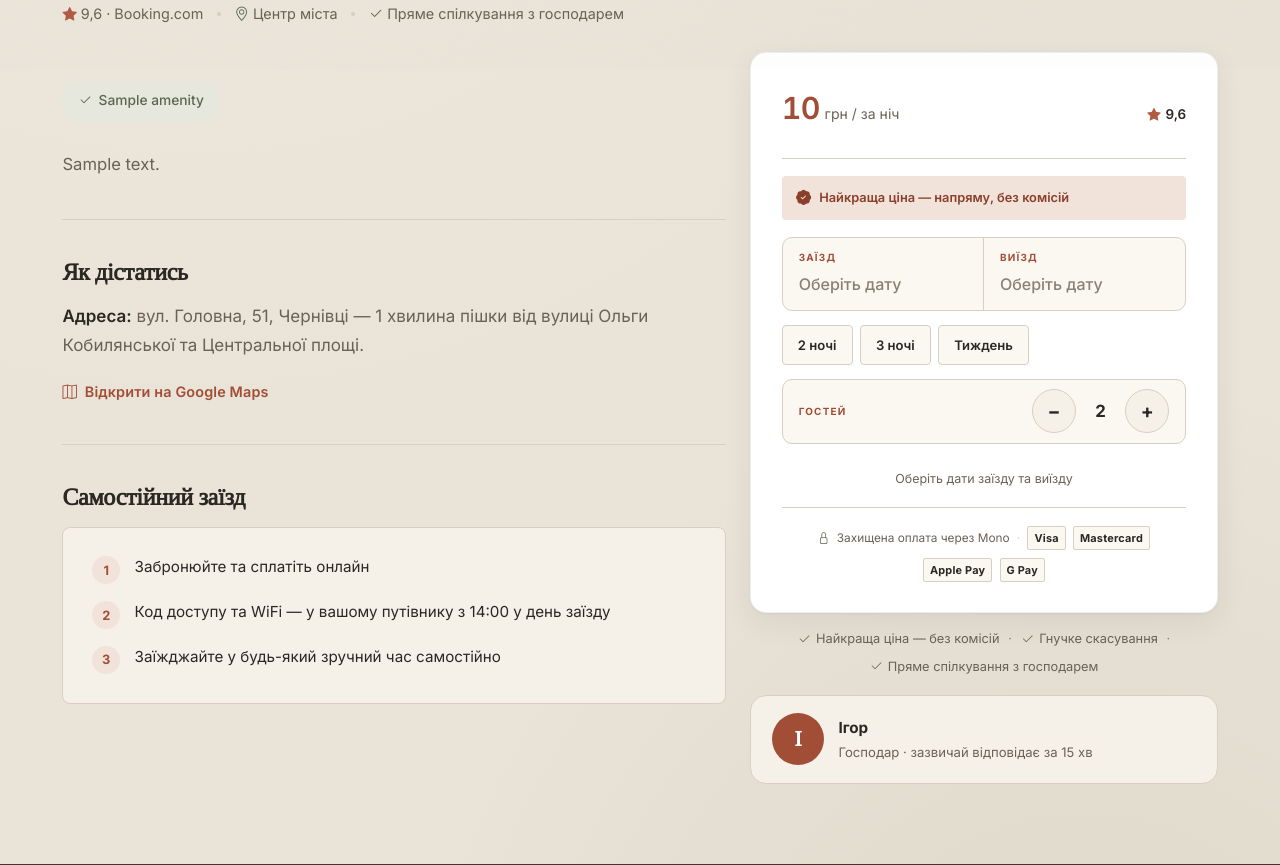
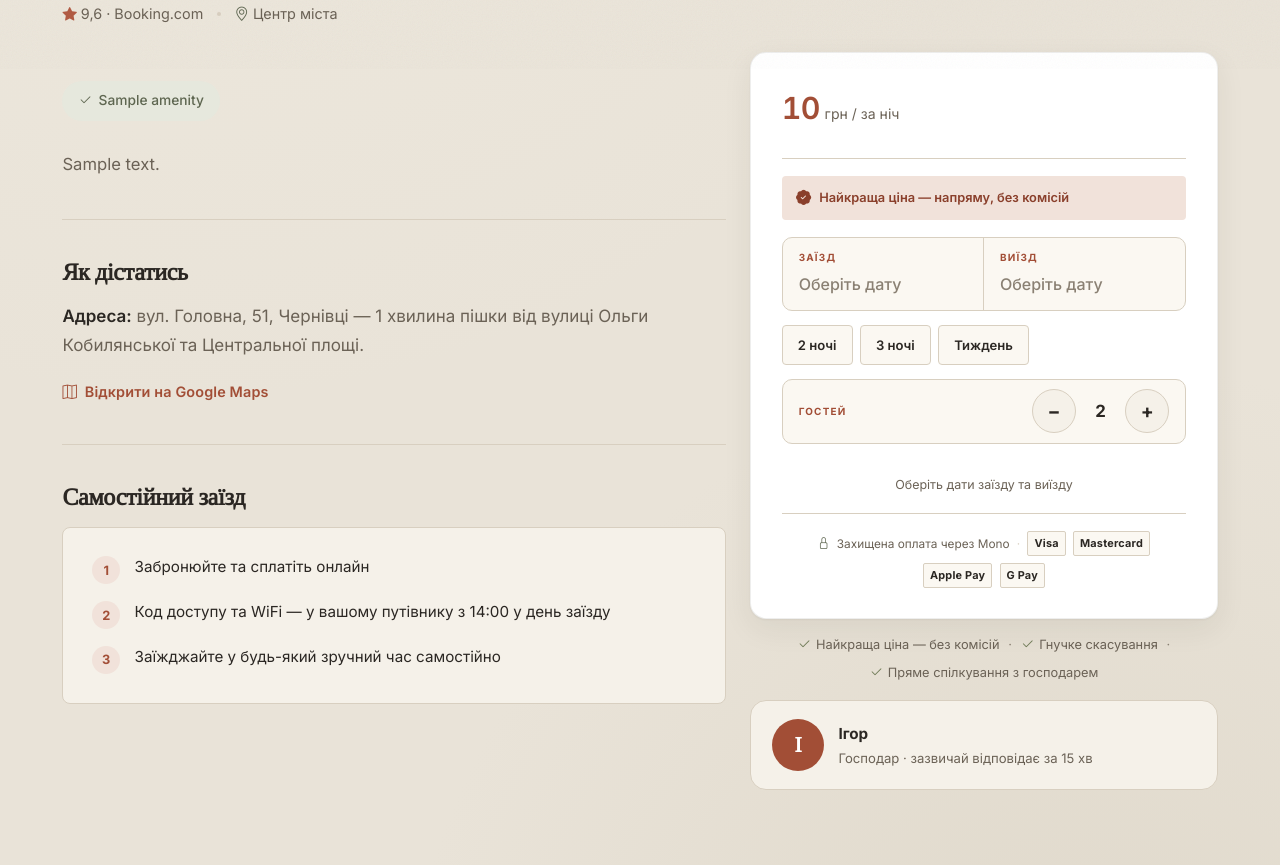
Before and after one commit to minyaylo007/central-aparts-web, a Flask app: template templates/public_apartment.html in a window 1280 px wide. Shown: the part 731-1596 px from the top of the page. Run offline with Flask 3, Linux system fonts and the light colour scheme; the template is opened without the code that fills it: most values are stand-ins (such as "Sample title", 1, 10 or a date in 2020); grey boxes marked "Sample" are stand-in pictures; some libraries are stand-ins or nearby versions.

Commit message:
feat(apartment): форма одразу під ціною, виїзд відкривається сам, без дублів
Аудит шляху гостя 26.11 (п.1, 2, 3, 5, 7), воронка ціна 15 → форма 3:
- імʼя, телефон і кнопка броні — одразу під «Разом»; купон і «Додати ще
  апартаменти» — дрібними посиланнями під кнопкою (логіка та сама);
- календар виїзду відкривається сам і на телефоні; липка панель повертається,
  лише коли закриті обидва календарі;
- над датами: без другого рейтингу у віджеті й без «Пряме спілкування» в шапці
  (лишилось під формою);
- на квартирі нема кнопки «Забронювати» в шапці телефона (є липка панель);
- стрілки галереї сховані на сенсорних екранах: свайп, точки й лічильник лишились.
Смока: 24а (виїзд сам, сторінка не зсувається), 24г (390×844: «Разом», поля й
кнопка в одному екрані), 21г — без стрілок.

Co-Authored-By: Claude Opus 5.5 <noreply@anthropic.com>
Claude-Session: https://claude.ai/code/session_017bN88UK3WfMT6XPobADKt3

```diff
--- a/static/critical/home.css
+++ b/static/critical/home.css
@@ -1,4 +1,4 @@
-/* critical/home: перший екран (home, home-en) з bootstrap-lite.css + flatpickr + styles.css (sources 6f2d0af3a0af589b). Згенеровано scripts/build_css.sh — руками не правити. */
+/* critical/home: перший екран (home, home-en) з bootstrap-lite.css + flatpickr + styles.css (sources 8fa1b6359726a660). Згенеровано scripts/build_css.sh — руками не правити. */
 :root,[data-bs-theme=light]{--bs-success-text-emphasis:#0a3622;--bs-danger-text-emphasis:#58151c;--bs-success-bg-subtle:#d1e7dd;--bs-danger-bg-subtle:#f8d7da;--bs-success-border-subtle:#a3cfbb;--bs-danger-border-subtle:#f1aeb5;--bs-font-sans-serif:system-ui, -apple-system, "Segoe UI", Roboto, "Helvetica Neue", "Noto Sans", "Liberation Sans", Arial, sans-serif, "Apple Color Emoji", "Segoe UI Emoji", "Segoe UI Symbol", "Noto Color Emoji";--bs-font-monospace:SFMono-Regular, Menlo, Monaco, Consolas, "Liberation Mono", "Courier New", monospace;--bs-body-font-family:var(--bs-font-sans-serif);--bs-body-font-size:1rem;--bs-body-font-weight:400;--bs-body-line-height:1.5;--bs-body-color:#212529;--bs-body-bg:#fff;--bs-emphasis-color-rgb:0, 0, 0;--bs-secondary-color:rgba(33, 37, 41, 0.75);--bs-heading-color:inherit;--bs-link-color-rgb:13, 110, 253;--bs-link-hover-color-rgb:10, 88, 202;--bs-code-color:#d63384;--bs-highlight-color:#212529;--bs-highlight-bg:#fff3cd;--bs-border-width:1px;--bs-border-radius:0.375rem;--bs-border-radius-sm:0.25rem}
 *,*::before,*::after{box-sizing: border-box;}
 @media (prefers-reduced-motion: no-preference){:root{scroll-behavior:smooth}}
--- a/static/critical/other.css
+++ b/static/critical/other.css
@@ -1,4 +1,4 @@
-/* critical/other: перший екран (confirmed, error) з bootstrap-lite.css + flatpickr + styles.css (sources 6f2d0af3a0af589b). Згенеровано scripts/build_css.sh — руками не правити. */
+/* critical/other: перший екран (confirmed, error) з bootstrap-lite.css + flatpickr + styles.css (sources 8fa1b6359726a660). Згенеровано scripts/build_css.sh — руками не правити. */
 :root,[data-bs-theme=light]{--bs-success-text-emphasis:#0a3622;--bs-danger-text-emphasis:#58151c;--bs-success-bg-subtle:#d1e7dd;--bs-danger-bg-subtle:#f8d7da;--bs-success-border-subtle:#a3cfbb;--bs-danger-border-subtle:#f1aeb5;--bs-font-sans-serif:system-ui, -apple-system, "Segoe UI", Roboto, "Helvetica Neue", "Noto Sans", "Liberation Sans", Arial, sans-serif, "Apple Color Emoji", "Segoe UI Emoji", "Segoe UI Symbol", "Noto Color Emoji";--bs-font-monospace:SFMono-Regular, Menlo, Monaco, Consolas, "Liberation Mono", "Courier New", monospace;--bs-body-font-family:var(--bs-font-sans-serif);--bs-body-font-size:1rem;--bs-body-font-weight:400;--bs-body-line-height:1.5;--bs-body-color:#212529;--bs-body-bg:#fff;--bs-emphasis-color-rgb:0, 0, 0;--bs-secondary-color:rgba(33, 37, 41, 0.75);--bs-heading-color:inherit;--bs-link-color-rgb:13, 110, 253;--bs-link-hover-color-rgb:10, 88, 202;--bs-code-color:#d63384;--bs-highlight-color:#212529;--bs-highlight-bg:#fff3cd;--bs-border-width:1px;--bs-border-radius:0.375rem;--bs-border-radius-sm:0.25rem}
 *,*::before,*::after{box-sizing: border-box;}
 @media (prefers-reduced-motion: no-preference){:root{scroll-behavior:smooth}}
--- a/static/main.js
+++ b/static/main.js
@@ -621,8 +621,8 @@
 
     var TOURIST_TAX_PER_GUEST_NIGHT = 48; // UAH — matches backoffice default
     var pickerCI = null, pickerCO = null, checkin = null, checkout = null, guests = 2;
-    // auto-opening the second calendar makes the page jump on phones — desktop only
-    var autoOpenCheckout = window.innerWidth >= 768;
+    // аудит 26.11, п.2: календар виїзду відкривається сам і на телефоні (на 390 px сторінка не зсувається — смока 24а)
+    var autoOpenCheckout = true;
 
     var elCheckinInput = document.getElementById('picker-checkin');
     var elCheckoutInput = document.getElementById('picker-checkout');
@@ -669,6 +669,8 @@
     var elBtnBookTxt = document.getElementById('btn-book-txt');
     var lang_ua = (typeof LANG !== 'undefined' && LANG === 'ua');
     var stickySuppress = function (on) { if (elStickyBar) elStickyBar.classList.toggle('kbd', !!on); };
+    // заїзд закривається вже ПІСЛЯ того, як сам відкрився виїзд: панель повертається, лише коли закриті обидва
+    var stickyAfterClose = function () { stickySuppress((pickerCI && pickerCI.isOpen) || (pickerCO && pickerCO.isOpen)); };
 
     var blockedRanges = (typeof BLOCKED_DATES !== 'undefined' ? (BLOCKED_DATES || []) : []).map(function (b) {
       return { from: parseLocalDate(b.from), to: parseLocalDate(b.to) };
@@ -736,7 +738,7 @@
         locale: fpLocale, disableMobile: true, onDayCreate: onDayCreate, onValueUpdate: onValueHuman,
         disable: [function (date) { return blockedRanges.some(function (b) { return date >= b.from && date < b.to; }); }],
         onOpen: function () { stickySuppress(true); },
-        onClose: function () { stickySuppress(false); },
+        onClose: stickyAfterClose,
         onChange: function (dates) {
           if (!dates.length) { checkin = null; elCheckin.value = ''; hideBreakdown(); return; }
           checkin = dates[0];
@@ -760,7 +762,7 @@
           return blockedRanges.some(function (b) { return checkin < b.to && date > b.from; });
         }],
         onOpen: function () { stickySuppress(true); },
-        onClose: function () { stickySuppress(false); },
+        onClose: stickyAfterClose,
         onChange: function (dates) {
           if (!dates.length) { checkout = null; elCheckout.value = ''; hideBreakdown(); return; }
           checkout = dates[0];
--- a/static/styles.css
+++ b/static/styles.css
@@ -1093,8 +1093,6 @@ strong, b { font-weight: 600; color: var(--ink); }
 .widget-price { font-family: var(--font-display); font-size: 2.3rem; font-weight: 600; color: var(--ink); letter-spacing: -0.01em; }
 .widget-price b { color: var(--clay); font-weight: 600; }
 .widget-per-night { font-size: 0.88rem; color: var(--stone); font-weight: 400; }
-.widget-rating { font-size: 0.84rem; color: var(--ink); font-weight: 600; display: flex; align-items: center; gap: 0.3rem; white-space: nowrap; }
-.widget-rating i { color: var(--clay-large); }
 
 /* direct-booking benefit — visible at the entry point, not below the CTA */
 .widget-benefit {
@@ -1935,3 +1933,14 @@ strong, b { font-weight: 600; color: var(--ink); }
   .widget-date-half { padding: 0.7rem 0.7rem; }
   .widget-input { font-size: 0.92rem; text-overflow: ellipsis; }
 }
+
+/* Аудит 26.11 (сторінка квартири, короткий шлях до броні) */
+/* п.1: купон і «ще апартаменти» — дрібні посилання під кнопкою броні, не кроки між сумою та іменем */
+.widget-extras { margin-top: .35rem; }
+.widget-extras .coupon-toggle { font-size: .78rem; font-weight: 500; color: var(--stone); text-decoration: underline; text-underline-offset: 3px; text-decoration-color: var(--line); }
+.widget-extras .coupon-toggle:hover { color: var(--clay-deep); text-decoration-color: currentColor; }
+.widget-extras .widget-field { margin-bottom: 0; }
+/* п.7: на сенсорних екранах стрілки галереї ловили «злі» кліки — лишаються свайп, точки й лічильник */
+@media (hover: none) and (pointer: coarse) {
+  .apt-gallery .swiper-button-next, .apt-gallery .swiper-button-prev { display: none; }
+}
--- a/templates/public_apartment.html
+++ b/templates/public_apartment.html
@@ -12,6 +12,8 @@
 
 {# шапка суцільна: на світлому фото прозора губила логотип (аудит 21.10, п.10) #}
 {% block nav_class %}nav-solid{% endblock %}
+{# одна кнопка брони на телефоні — липка панель; кнопка шапки тут лише дублювала її (аудит 26.11, п.5) #}
+{% block nav_book_bar %}{% endblock %}
 
 {% block head_extra %}
 <script>
@@ -146,15 +148,14 @@
 
 <div class="container apt-detail-layout">
   {# заголовок над колонками: на телефоні одразу під ним — віджет дат (аудит 21.10, п.1);
-     ціна лише у віджеті й липкій панелі, без дубля під заголовком (п.9) #}
+     ціна лише у віджеті й липкій панелі, без дубля під заголовком (п.9).
+     Рейтинг — лише тут, «Пряме спілкування» — лише під формою (аудит 26.11, п.3: дати в перший екран) #}
   <header class="apt-detail-head">
     <h1 class="apt-detail-name">{{ apt.name }}</h1>
     <div class="apt-detail-meta">
       <span><i class="bi bi-star-fill apt-detail-star" aria-hidden="true"></i> 9,6 · Booking.com</span>
       <span class="dot-sep"></span>
       <span><i class="bi bi-geo-alt" aria-hidden="true"></i> {{ t("city_center") }}</span>
-      <span class="dot-sep"></span>
-      <span><i class="bi bi-check2" aria-hidden="true"></i> {{ t("perk_direct_host") }}</span>
     </div>
   </header>
 
@@ -212,7 +213,6 @@
             <span class="widget-price"><b>{{ apt.price }}</b></span>
             <span class="widget-per-night">{{ t("uah") }} / {{ t("per_night") }}</span>
           </div>
-          <span class="widget-rating"><i class="bi bi-star-fill"></i> 9,6</span>
         </div>
 
         <div class="widget-benefit"><i class="bi bi-patch-check-fill" aria-hidden="true"></i> {{ t("widget_direct_benefit") }}</div>
@@ -306,7 +306,28 @@
             </div>
           </div>
 
-          <!-- Returning-guest coupon: under the price (C6) so its reveal never pushes the numbers the guest is reading -->
+          <!-- Stage 2: guest details + book (height-animated reveal after dates valid) -->
+          <div class="widget-stage-2">
+            <div class="widget-stage-2-inner">
+              <div class="widget-field">
+                <label class="widget-label" for="w-name">{{ t("your_name") }}</label>
+                <input type="text" name="name" id="w-name" class="text-input" placeholder="{{ t('name_placeholder') }}" required autocomplete="name">
+              </div>
+              <div class="widget-field">
+                <label class="widget-label" for="w-phone">{{ t("your_phone") }}</label>
+                <input type="tel" name="phone" id="w-phone" class="text-input" placeholder="{{ t('phone_placeholder') }}" required inputmode="tel" autocomplete="tel">
+              </div>
+              <button type="submit" class="btn-book" id="btn-book" disabled>
+                <i class="bi bi-lock-fill" aria-hidden="true"></i> <span id="btn-book-txt">{{ t("proceed_to_payment") }}</span>
+              </button>
+              <div class="btn-book-sub">{{ t("book_subline") }}</div>
+            </div>
+          </div>
+
+          <!-- Аудит 26.11, п.1: імʼя, телефон і кнопка — одразу під «Разом»; купон і «ще апартаменти» — дрібними
+               посиланнями під кнопкою (логіка та сама). Купон відкривається вниз і не зсуває ні суму, ні форму. -->
+          <div class="widget-extras">
+          <!-- Returning-guest coupon -->
           <div class="widget-field coupon-field coupon-field--priced">
             <div class="coupon-field-inner">
               <button type="button" class="coupon-toggle" id="coupon-toggle" aria-expanded="false" aria-controls="coupon-body">
@@ -369,27 +390,10 @@
             <div id="group-inputs"></div>
           </div>
           {% endif %}
+          </div>
           <!-- Idempotency-Key of this booking attempt: main.js writes a NEW UUID on every
                submit; empty (no JS) — the site server makes its own -->
           <input type="hidden" name="idempotency_key" id="f-idempotency-key" value="">
-
-          <!-- Stage 2: guest details + book (height-animated reveal after dates valid) -->
-          <div class="widget-stage-2">
-            <div class="widget-stage-2-inner">
-              <div class="widget-field">
-                <label class="widget-label" for="w-name">{{ t("your_name") }}</label>
-                <input type="text" name="name" id="w-name" class="text-input" placeholder="{{ t('name_placeholder') }}" required autocomplete="name">
-              </div>
-              <div class="widget-field">
-                <label class="widget-label" for="w-phone">{{ t("your_phone") }}</label>
-                <input type="tel" name="phone" id="w-phone" class="text-input" placeholder="{{ t('phone_placeholder') }}" required inputmode="tel" autocomplete="tel">
-              </div>
-              <button type="submit" class="btn-book" id="btn-book" disabled>
-                <i class="bi bi-lock-fill" aria-hidden="true"></i> <span id="btn-book-txt">{{ t("proceed_to_payment") }}</span>
-              </button>
-              <div class="btn-book-sub">{{ t("book_subline") }}</div>
-            </div>
-          </div>
 
           <p class="widget-hint" id="widget-hint"><span>{{ t("select_dates_first") }}</span></p>
         </form>
--- a/templates/public_base.html
+++ b/templates/public_base.html
@@ -114,7 +114,8 @@
         <a href="/lang/ua" class="lang-mobile-btn" aria-label="UA — Українська">UA</a>
       {% endif %}
     </div>
-    <a href="{{ url_for('home') }}#apartments" class="btn-book-nav btn-book-nav--bar d-lg-none me-1">{{ t("book_now") }}</a>
+    {# сторінка квартири гасить блок: там уже є віджет і липка панель (аудит 26.11, п.5) #}
+    {% block nav_book_bar %}<a href="{{ url_for('home') }}#apartments" class="btn-book-nav btn-book-nav--bar d-lg-none me-1">{{ t("book_now") }}</a>{% endblock %}
 
     <button class="navbar-toggler border-0 shadow-none" type="button" data-bs-toggle="collapse" data-bs-target="#navMenu" aria-label="Меню">
       <span class="navbar-toggler-icon"></span>
```
Also changed, not shown: e2e/tests/05-lang-mobile-gallery.spec.ts (+53 -9 lines), static/critical/apartment.css (+7 -8 lines).
